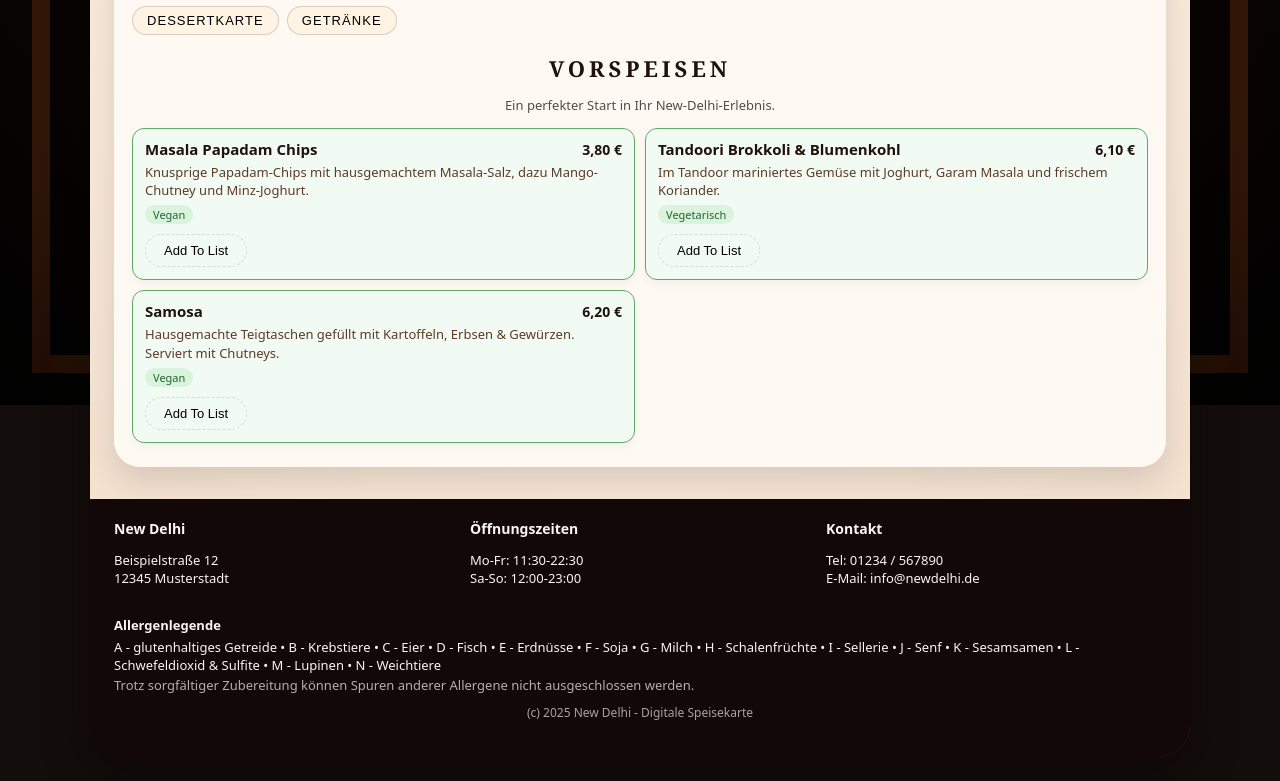
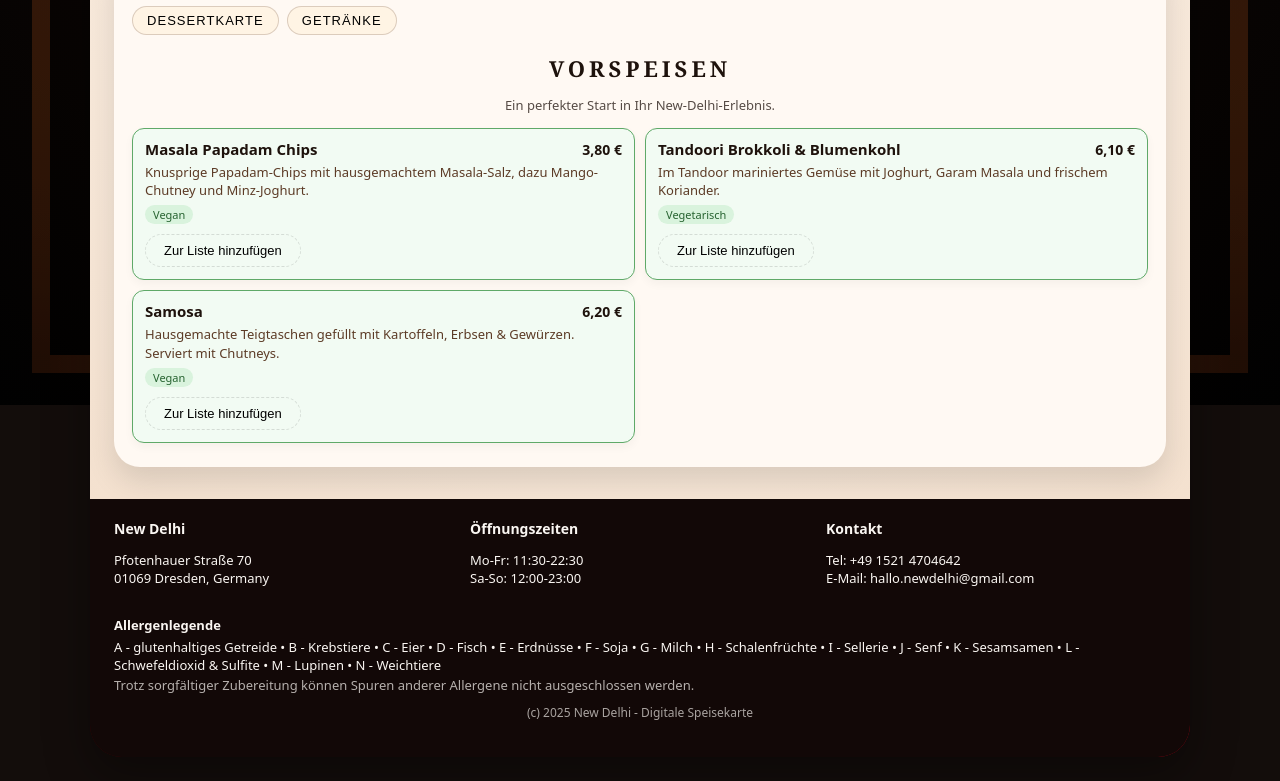
Before and after one commit to newdelhiramneek/online-menu-new-delhi, a React (Vite) app: page / in a window 1280 px wide. Shown: the part 395-1176 px from the top of the page. Built offline with nearby package versions, Linux system fonts and the light colour scheme.

Commit message:
modified footer

```diff
--- a/src/data/siteCopy.js
+++ b/src/data/siteCopy.js
@@ -8,15 +8,15 @@ export const siteCopy = {
       outro:
         "Jedes Gericht erzählt eine Geschichte von Gewürzen, Farbe und Harmonie."
     },
-    addToCart: "Add To List",
+    addToCart: "Zur Liste hinzufügen",
     emptyState: "In dieser Kategorie sind aktuell keine Gerichte hinterlegt.",
     footer: {
       addressHeading: "New Delhi",
-      addressLines: ["Beispielstraße 12", "12345 Musterstadt"],
+      addressLines: ["Pfotenhauer Straße 70", "01069 Dresden, Germany"],
       hoursHeading: "Öffnungszeiten",
       hoursLines: ["Mo-Fr: 11:30-22:30", "Sa-So: 12:00-23:00"],
       contactHeading: "Kontakt",
-      contactLines: ["Tel: 01234 / 567890", "E-Mail: info@newdelhi.de"],
+      contactLines: ["Tel: +49 1521 4704642", "E-Mail: hallo.newdelhi@gmail.com"],
       allergenHeading: "Allergenlegende",
       allergenLegend:
         "A - glutenhaltiges Getreide • B - Krebstiere • C - Eier • D - Fisch • E - Erdnüsse • F - Soja • G - Milch • H - Schalenfrüchte • I - Sellerie • J - Senf • K - Sesamsamen • L - Schwefeldioxid & Sulfite • M - Lupinen • N - Weichtiere",
@@ -38,11 +38,11 @@ export const siteCopy = {
     emptyState: "No dishes in this category yet.",
     footer: {
       addressHeading: "New Delhi",
-      addressLines: ["Example Street 12", "12345 Sample City"],
+      addressLines: ["Pfotenhauer Straße 70", "01069 Dresden, Germany"],
       hoursHeading: "Opening hours",
       hoursLines: ["Mon-Fri: 11:30-22:30", "Sat-Sun: 12:00-23:00"],
       contactHeading: "Contact",
-      contactLines: ["Tel: 01234 / 567890", "Email: info@newdelhi.de"],
+      contactLines: ["Tel: +49 1521 4704642", "Email: hallo.newdelhi@gmail.com"],
       allergenHeading: "Allergen legend",
       allergenLegend:
         "A - cereals containing gluten • B - crustaceans • C - eggs • D - fish • E - peanuts • F - soybeans • G - milk • H - nuts • I - celery • J - mustard • K - sesame seeds • L - sulphur dioxide & sulphites • M - lupin • N - molluscs",
```
